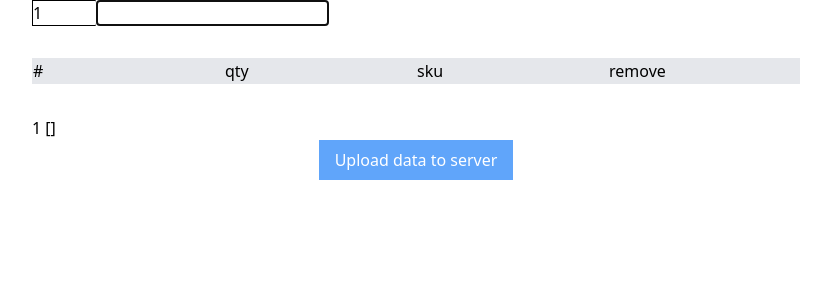
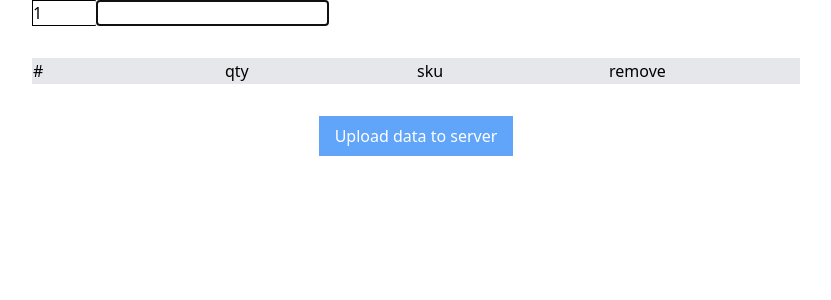
Before and after one commit to matusstafura/vue-barcode-input, a Vue app: page / in a window 1280 px wide. Shown: the top 300 px of the page, without its empty margins (224-1055 px from the left). Built offline with nearby package versions, Linux system fonts and the light colour scheme.

Commit message:
props: dump

```diff
--- a/src/App.vue
+++ b/src/App.vue
@@ -1,6 +1,6 @@
 <template>
     <div>
-        <BarcodeInput></BarcodeInput>
+        <BarcodeInput :dump="true"></BarcodeInput>
     </div>
 </template>
 
--- a/src/BarcodeInput.vue
+++ b/src/BarcodeInput.vue
@@ -1,5 +1,6 @@
 <template>
   <div class="max-w-screen-md m-auto">
+
     <input type="text" v-model="qty" class="w-16 border border-black" />
     <input
       type="text"
@@ -32,17 +33,18 @@
       </tr>
     </table>
 
+    <button @click="temp" class="block px-4 py-2 m-auto text-white bg-blue-400">
+      Upload data to server
+    </button>
+
+    <div v-show="dump && products.length > 0">
       {{ increment() }}
-
       <p v-for="product in products" :key="product.sku">
         {{ product.index }}
       </p>
+      {{ products }}
+    </div>
 
-    {{ products }}
-
-    <button @click="temp" class="block px-4 py-2 m-auto text-white bg-blue-400">
-      Upload data to server
-    </button>
   </div>
 </template>
 
@@ -50,6 +52,12 @@
 
 export default {
   name: 'BarcodeInput',
+  props: {
+    dump: {
+      type: Boolean,
+      default: false
+    }
+  },
   data() {
     return {
       index: 0,
@@ -75,9 +83,6 @@ export default {
     temp() {
       alert(this.products[0]["sku"]);
     },
-    addItem() {
-      this.getDetails(this.sku);
-    },
     increaseQty(index) {
       const x = this.products.findIndex((e) => e["index"] == index);
       this.products[x]["qty"] += 1;
@@ -91,6 +96,9 @@ export default {
         return this.products.slice(-1)[0].index + 1;
       }
       return 1;
+    },
+    addItem() {
+      this.getDetails(this.sku);
     },
     removeItem(index) {
       const x = this.products.findIndex((e) => e["index"] == index);
```
Also changed, not shown: 1 other file (tests, documents, lock files or other folders). Lines whose indentation alone changed are shown as unchanged.
